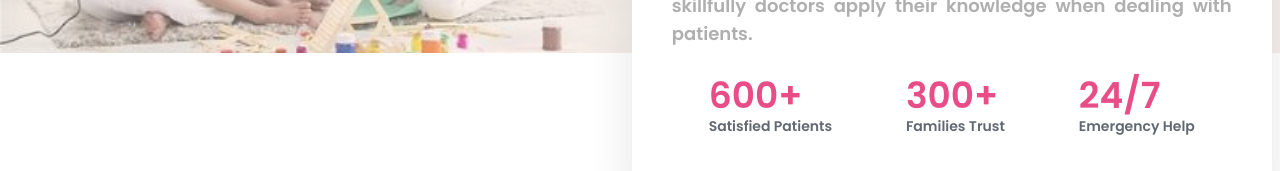
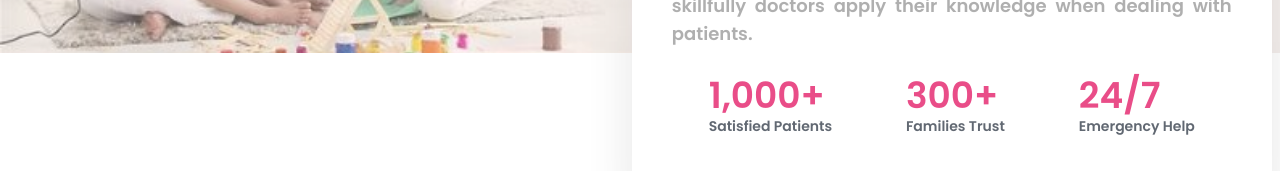
Before and after one commit to muhammad-jiku/jikmunn-doctor-abdul-kader, a Next.js app: page / in a window 1280 px wide. Shown: the part 2108-2279 px from the top of the page. Built offline with nearby package versions, Linux system fonts and the light colour scheme.

Commit message:
count up numbers added

```diff
--- a/components/Home/Testimony/Testimonials.jsx
+++ b/components/Home/Testimony/Testimonials.jsx
@@ -3,6 +3,7 @@
 import React from 'react';
 import { GiStethoscope } from 'react-icons/gi';
 import activeFamilyImg from '../../../assets/images/activeFamilyMirror.jpg';
+import CountUp from 'react-countup';
 
 function Testimonials() {
   return (
@@ -40,13 +41,13 @@ function Testimonials() {
               <div className='py-3 flex justify-around'>
                 <div className='mx-2'>
                   <h3 className='text-xl lg:text-4xl font-bold text-three'>
-                    600+
+                    <CountUp end={1000} duration={5} />+
                   </h3>
                   <h3 className='text-sm font-bold'>Satisfied Patients</h3>
                 </div>
                 <div className='mx-2'>
                   <h3 className='text-xl lg:text-4xl font-bold text-three'>
-                    300+
+                    <CountUp end={300} duration={5} />+
                   </h3>
                   <h3 className='text-sm font-bold'>Families Trust</h3>
                 </div>
--- a/package.json
+++ b/package.json
@@ -23,6 +23,7 @@
     "next": "13.4.6",
     "postcss": "8.4.24",
     "react": "18.2.0",
+    "react-countup": "^6.4.2",
     "react-day-picker": "^8.7.1",
     "react-dom": "18.2.0",
     "react-hook-form": "^7.45.0-next.1",
```
Also changed, not shown: 1 other file (tests, documents, lock files or other folders).
